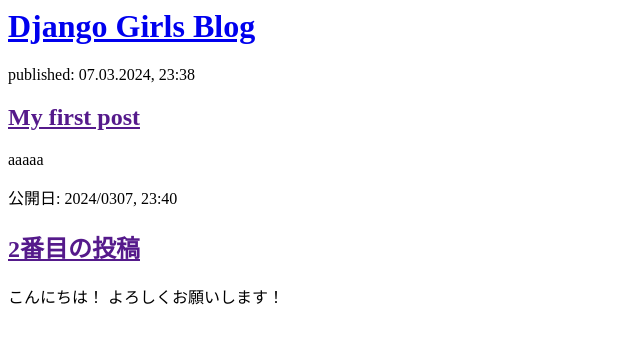
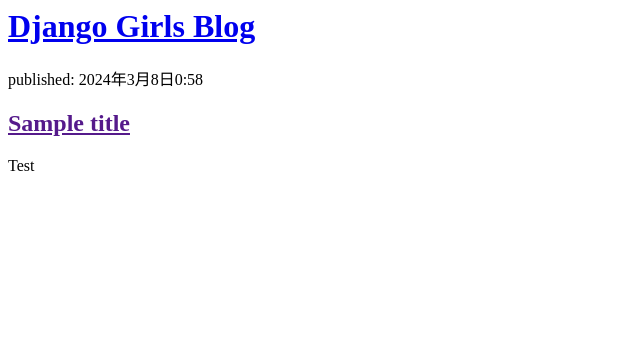
Before and after one commit to fujimoto886/my-first-blog1, a Django app: page / in a window 1280 px wide. Shown: the top 344 px of the page, without its empty margins (0-640 px from the left). Run offline with Django 5.2, Linux system fonts and the light colour scheme; data comes from the database, SQL or seed files in the repository; both versions use the stored data as it was after the commit.

Commit message:
Modified templates to display posts from database.

```diff
--- a/blog/templates/blog/post_list.html
+++ b/blog/templates/blog/post_list.html
@@ -4,19 +4,15 @@
     </head>
     <body>
         <div>
-            <h1><a href="/">Django Girls Blog</a></h1>
+    	    <h1><a href="/">Django Girls Blog</a></h1>
+	</div>
+
+        {% for post in posts %}
+        <div>
+            <p>published: {{ post.published_date }}</p>
+            <h2><a href="">{{ post.title }}</a></h2>
+            <p>{{ post.text|linebreaksbr }}</p>
         </div>
-
-        <div>
-            <p>published: 07.03.2024, 23:38</p>
-            <h2><a href="">My first post</a></h2>
-            <p>aaaaa</p>
-        </div>
-
-        <div>
-            <p>公開日: 2024/0307, 23:40</p>
-            <h2><a href="">2番目の投稿</a></h2>
-            <p> こんにちは！ よろしくお願いします！ </p>
-        </div>
+        {% endfor %}
     </body>
 </html>
--- a/blog/views.py
+++ b/blog/views.py
@@ -1,6 +1,7 @@
 from django.shortcuts import render
-
-# Create your views here.
+from django.utils import timezone
+from .models import Post
 
 def post_list(request):
-    return render(request, 'blog/post_list.html', {})
+    posts = Post.objects.filter(published_date__lte=timezone.now()).order_by('published_date')
+    return render(request, 'blog/post_list.html', {'posts':posts})
```
Also changed, not shown: db.sqlite3, 1 other file.
